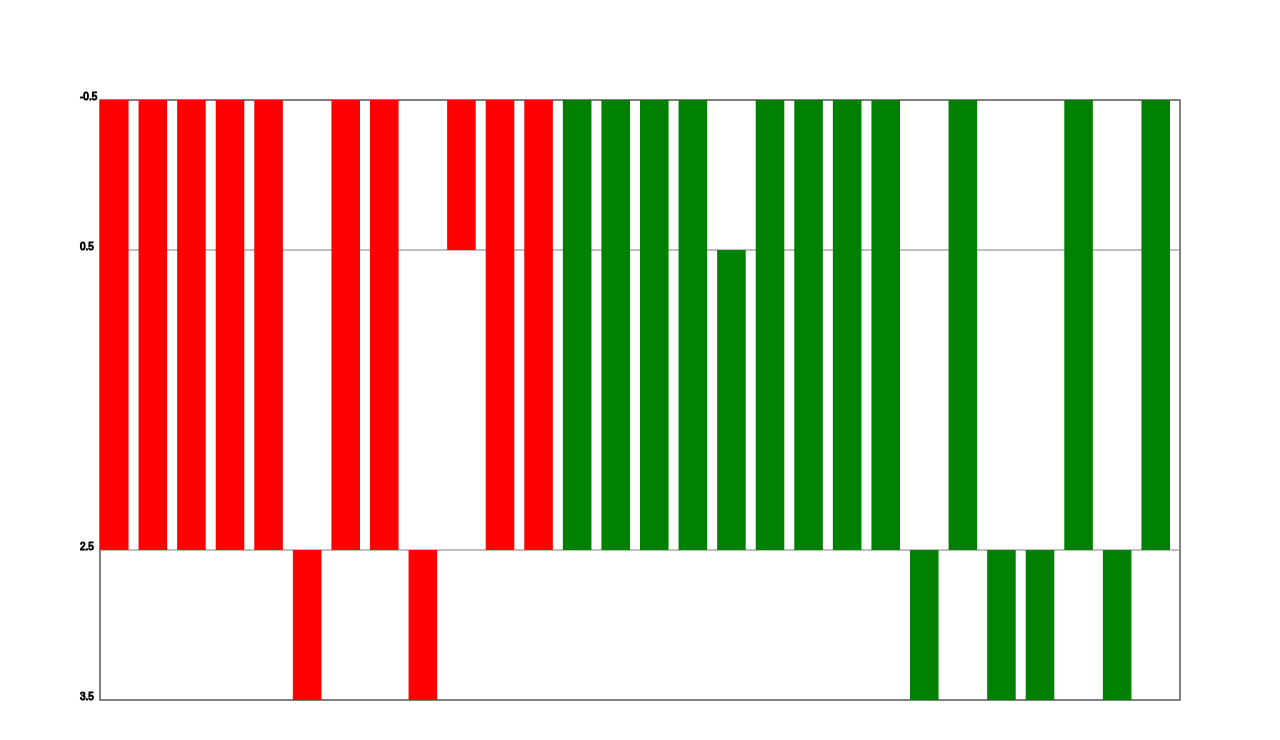
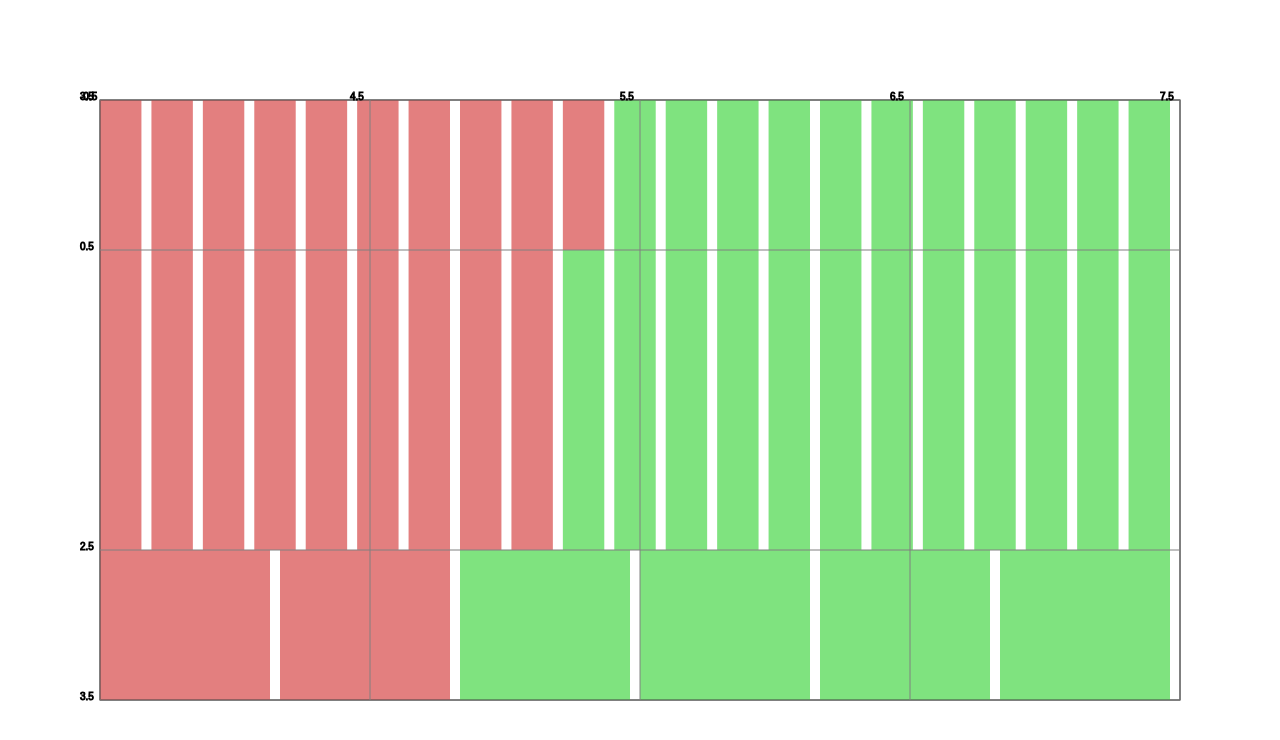
Before and after one commit to ricksteam/paralellDecisionTree, a plain HTML site: page index.html in a window 1280 px wide. Drawn offline with Linux system fonts and the light colour scheme.

Commit message:
Use slots to render 1 dimension

```diff
--- a/index.html
+++ b/index.html
@@ -13,6 +13,7 @@
         let data;
         let labels = [];
         let variables = [];
+        let slots = [];
         function main() {
 
             $.ajax({
@@ -113,8 +114,85 @@
                         variable.marginNumbers = [...variable.allNumbers];
                         variable.marginNumbers.push(variable.min - 1);
                         variable.marginNumbers.push(variable.max + 1);
+                        variable.marginMin = variable.min - 1;
+                        variable.marginMax = variable.max + 1;
 
                     }
+                    variables.forEach(v => v.marginNumbers = v.marginNumbers.sort());
+
+                    //Now let's see which rows fit into which variable slots
+                    slots = [];
+                    for (let v = 0; v < variables.length; v++) {
+                        let variable = variables[v];
+                        let toAdd = [];
+                        for (let i = 0; i < variable.marginNumbers.length - 1; i++) {
+                            toAdd.push(
+                                {
+                                    name: variable.name,
+                                    min: variable.marginNumbers[i],
+                                    max: variable.marginNumbers[i + 1],
+                                    rows: []
+                                });
+                        }
+                        slots.push(toAdd);
+
+                    }
+
+                    for (let r = 0; r < data.length; r++) {
+                        let row = data[r];
+                        for (let v = 0; v < variables.length; v++) {
+                            let variable = variables[v];
+                            if (!variable.rows.includes(r)) continue;
+                            let min = variable.marginMin;
+                            let max = variable.marginMax;
+
+                            let one, two;
+                            let baseString = row[variable.col + 1].trim();
+                            let first = parseFloat(row[variable.col + 2]);
+                            if (variable.len == 5) {
+                                let second = parseFloat(row[variable.col + 4]);
+
+                                if (baseString == "<") {
+                                    one = min;
+                                    two = first;
+                                }
+                                else if (baseString == ">=") {
+                                    one = second;
+                                    two = max;
+
+                                }
+                                else if (baseString == "is") {
+                                    one = first
+                                    two = second;
+                                }
+                                else console.error("Error in base string 5")
+                            }
+                            else if (variable.len == 3) {
+                                if (baseString == "<") {
+                                    one = min;
+                                    two = first;
+                                }
+                                else if (baseString == ">=") {
+                                    one = first;
+                                    two = max;
+                                }
+                                else console.error("Error in base string 3")
+
+                            }
+                            else console.error("Error, bad variable length.")
+
+                            //Now update the slots appropriately.
+                            let slot = slots[v];
+                            for (let i = 0; i < slot.length; i++) {
+                                let cell = slot[i];
+                                if (one <= cell.min && two >= cell.max)
+                                    cell.rows.push(r);
+                            }
+                        }
+
+                    }
+
+
 
 
 
@@ -151,6 +229,49 @@
             return y => (y) / max * (canvas.height - margin * 2) + margin;
         }
 
+        let variable_stop = 2;
+
+        function slotRecurse(slots, i, depth, xMin, xMax, yMin, yMax, ctx) {
+            if (depth == 0) {
+                let variable = variables[i];
+                let slot = slots[i];
+                //Draw all the slots at this index;
+                let side = i % 4;
+                for (let c = 0; c < slot.length; c++) {
+                    let cell = slot[c]
+                    let globalMin = Math.min(...slot.map(i=>i.min))
+                    let globalMax = Math.max(...slot.map(i=>i.max))
+                    for (let j = 0; j < cell.rows.length; j++) {
+                        let row = data[cell.rows[j]];
+
+                        let lerpX = _mapX(cell.rows.length);
+                        let outputNumber = parseFloat(row[1]);
+                        let output = outputNumber > .5;
+
+                        let min = cell.min;
+                        let max = cell.max;
+                        let gap = 10;
+
+                        const lerp = y => (y - globalMin) / (globalMax - globalMin) * (yMax - yMin) + yMin;
+                        const xLerp2 = i=>(i)/(cell.rows.length) * (xMax - xMin) + xMin
+
+                        let lerpY = _mapY(cell.rows.length);
+
+                        let one, two;
+                        let opacity = .5;
+
+                        ctx.fillStyle = output ? `rgba(0, 200, 0, ${opacity})` : `rgba(200, 0, 0, ${opacity})`;
+
+
+                        ctx.fillRect(xLerp2(j), lerp(min), (xMax-xMin)/cell.rows.length - gap, lerp(max) - lerp(min));
+                    }
+                }
+
+
+            }
+
+        }
+
         function drawCanvas() {
             var ctx = canvas.getContext("2d");
 
@@ -160,13 +281,24 @@
             ctx.strokeStyle = "black";
             ctx.strokeRect(margin, margin, canvas.width - margin * 2, canvas.height - margin * 2)
 
+
+            let variableOrder = [];
             for (let i = 0; i < variables.length; i++) {
+                variableOrder.push(i);
+            }
+
+            slotRecurse(slots, 0, 0, margin, canvas.width-margin, margin, canvas.height-margin, ctx);
+
+            for (let i = 0; i < variable_stop; i++) {
                 let side = i % 4;
                 var lerp;
 
-                let variable = variables[i];
-                let min = variable.min - 1;
-                let max = variable.max + 1;
+                let variable = variables[variableOrder[i]];
+                let min = variable.marginMin;
+                let max = variable.marginMax;
+
+
+
 
                 if (side % 2 == 0) {
                     lerp = y => (y - min) / (max - min) * ((canvas.height - margin) - margin) + margin;
@@ -244,91 +376,84 @@
 
                     ctx.stroke();
                 }
-                //ctx.strokeText(min, margin, margin);
-                //ctx.strokeText(max, margin, canvas.height-margin);
 
                 const mapX = _mapX(data.length);
 
-                for (let j = 0; j < data.length; j++) {
-                    if (variable.rows.includes(j)) {
-                        ctx.fillStyle = data[j][1] < .5 ? "red" : "green";
-                        // ctx.fillRect(mapX(j), margin, mapX(j + 1) - mapX(j) - 10, canvas.height - margin * 2);
-                    }
-                    let lerpX = _mapX(data.length);
-                    let outputNumber = parseFloat(data[j][1]);
-                    let output = outputNumber > .5;
-                    let row = data[j];
-
-                    let min = variable.min - 1;
-                    let max = variable.max + 1;
-                    let gap = 10;
-
-                    const lerp = y => (y - min) / (max - min) * ((canvas.height - margin) - margin) + margin;
-
-                    let lerpY = _mapY(data.length);
 
 
-                    let one, two;
 
-                    ctx.fillStyle = output ? "green" : "red";
+            }
 
-                    if (!variable.rows.includes(j)) {
-                        ctx.fillStyle = "yellow";
-                        one = min;
-                        two = max;
-                    }
-                    else {
-                        //Check to see if we have 1 or two entries
-                        let baseString = row[variable.col + 1].trim();
-                        let first = parseFloat(row[variable.col + 2]);
-                        if (variable.len == 5) {
-                            let second = parseFloat(row[variable.col + 4]);
+            // for (let i = 0; i < 1; i++) {
+            //     let variable = variables[i];
+            //     for (let j = 0; j < data.length; j++) {
 
-                            if (baseString == "<") {
-                                one = min;
-                                two = first;
+            //         let lerpX = _mapX(1);
+            //         let outputNumber = parseFloat(data[j][1]);
+            //         let output = outputNumber > .5;
+            //         let row = data[j];
 
-                            }
-                            else if (baseString == ">=") {
-                                one = second;
-                                two = max;
+            //         let min = variable.min - 1;
+            //         let max = variable.max + 1;
+            //         let gap = 10;
 
-                            }
-                            else if (baseString == "is") {
-                                one = first
-                                two = second;
-                            }
-                            else {
-                                console.log("Error in base string 5")
-                            }
-                        }
-                        else if (variable.len == 3) {
-                            if (baseString == "<") {
-                                one = min;
-                                two = first;
-                            }
-                            else if (baseString == ">=") {
-                                one = first;
-                                two = max;
-                            }
+            //         const lerp = y => (y - min) / (max - min) * ((canvas.height - margin) - margin) + margin;
 
-                            else {
-                                console.log("Error in base string 3")
-                            }
-                        }
-                        else {
-                            console.log("Error, bad variable length.")
-                        }
-                    }
+            //         let lerpY = _mapY(data.length);
 
-                    let screenOne = lerp(one);
-                    let screenTwo = lerp(two);
+            //         let one, two;
+            //         let opacity = 1 / data.length;
 
-                    ctx.fillRect(lerpX(j), screenOne, lerpX(j+1) - lerpX(j) -gap, screenTwo - screenOne);
-                }
+            //         ctx.fillStyle = output ? `rgba(0, 200, 0, ${opacity})` : `rgba(200, 0, 0, ${opacity})`;
 
-                if (i == 0) break;
-            }
+            //         if (!variable.rows.includes(j)) {
+            //             ctx.fillStyle = "yellow";
+            //             one = min;
+            //             two = max;
+            //         }
+            //         else {
+            //             //Check to see if we have 1 or two entries
+            //             let baseString = row[variable.col + 1].trim();
+            //             let first = parseFloat(row[variable.col + 2]);
+            //             if (variable.len == 5) {
+            //                 let second = parseFloat(row[variable.col + 4]);
+
+            //                 if (baseString == "<") {
+            //                     one = min;
+            //                     two = first;
+            //                 }
+            //                 else if (baseString == ">=") {
+            //                     one = second;
+            //                     two = max;
+
+            //                 }
+            //                 else if (baseString == "is") {
+            //                     one = first
+            //                     two = second;
+            //                 }
+            //                 else console.error("Error in base string 5")
+            //             }
+            //             else if (variable.len == 3) {
+            //                 if (baseString == "<") {
+            //                     one = min;
+            //                     two = first;
+            //                 }
+            //                 else if (baseString == ">=") {
+            //                     one = first;
+            //                     two = max;
+            //                 }
+            //                 else console.error("Error in base string 3")
+
+            //             }
+            //             else console.error("Error, bad variable length.")
+            //         }
+
+            //         let screenOne = lerp(one);
+            //         let screenTwo = lerp(two);
+
+            //         ctx.fillRect(lerpX(0), screenOne, lerpX(1) - lerpX(0) - gap, screenTwo - screenOne);
+            //     }
+            // }
 
             //Now draw the rows
 
```
